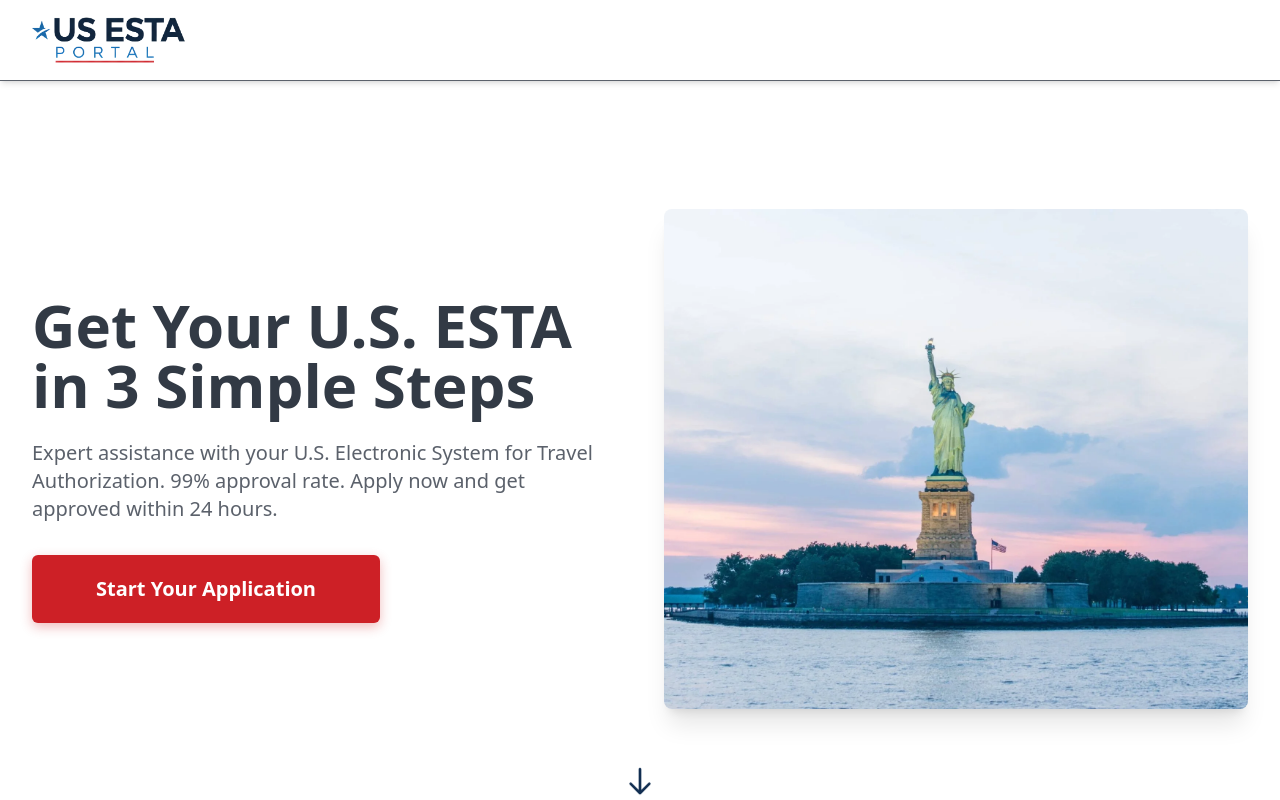
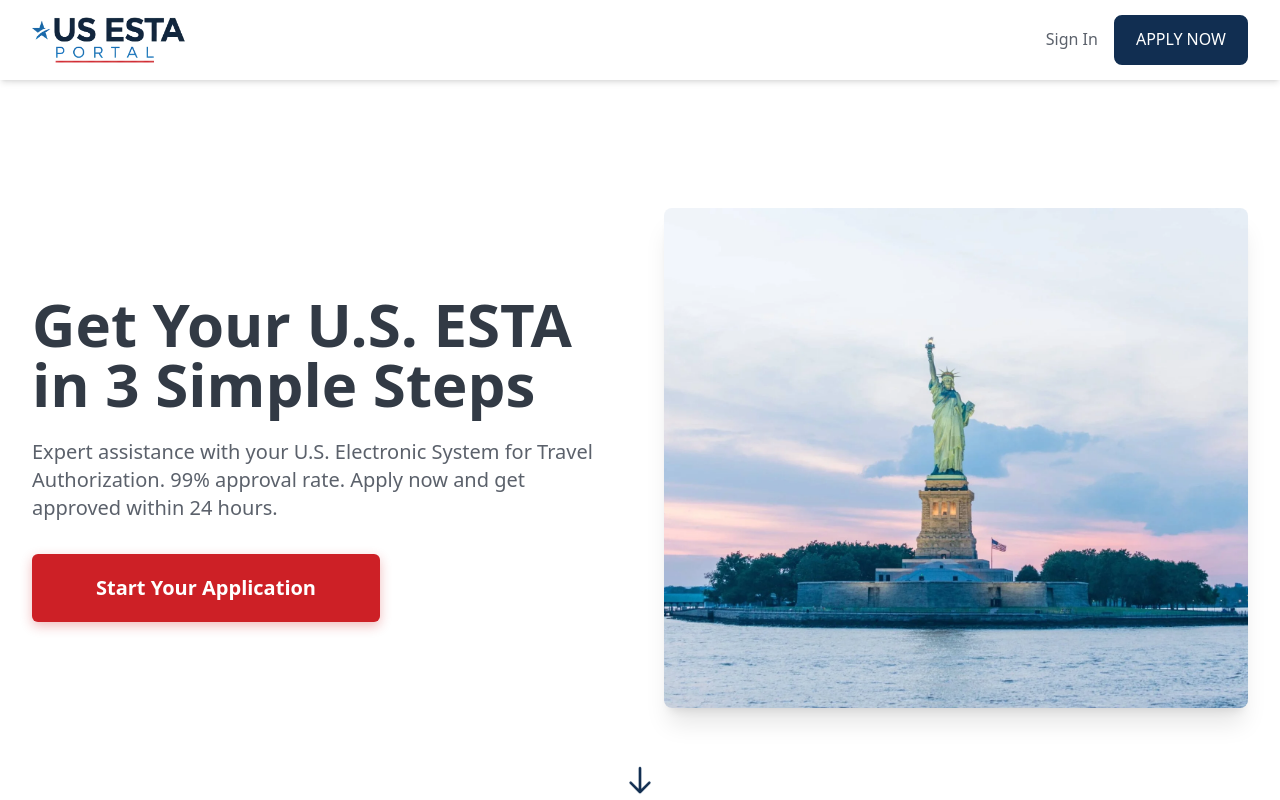
Before and after one commit to Jahanzaib00/ru.evisa-fe, a Next.js app: page / in a window 1280 px wide. Shown: the top 800 px of the page. Built offline with nearby package versions, Linux system fonts and the light colour scheme; no server answers.

Commit message:
fix(Header): clean up styles and improve mobile menu appearance

```diff
--- a/app/components/layout/Header.tsx
+++ b/app/components/layout/Header.tsx
@@ -26,7 +26,7 @@ export default function Header() {
   };
 
   return (
-    <header className="sticky top-0 z-50 bg-white border-b border-gray-200 shadow-md backdrop-blur-sm">
+    <header className="sticky top-0 z-50 bg-white shadow-md backdrop-blur-sm">
       <nav className="max-w-7xl mx-auto px-4 sm:px-6 lg:px-8">
         <div className="flex items-center justify-between h-16 md:h-20">
           {/* Logo */}
@@ -44,7 +44,7 @@ export default function Header() {
           </div>
 
           {/* Desktop Navigation */}
-          <div className="hidden md:flex! items-center space-x-8">
+          <div className="hidden md:flex items-center space-x-8">
             {user ? (
               <div className="relative">
                 <button
@@ -129,7 +129,7 @@ export default function Header() {
           <div className="md:hidden">
             <button
               onClick={toggleMobileMenu}
-              className="inline-flex items-center justify-center p-2 rounded-lg text-gray-700 hover:text-blue-600 hover:bg-blue-50 focus:outline-none focus:ring-2 focus:ring-inset focus:ring-blue-500 transition-colors duration-200"
+              className="inline-flex items-center justify-center p-2 rounded-lg text-gray-700 duration-200"
               aria-expanded="false"
             >
               <span className="sr-only">Open main menu</span>
@@ -171,7 +171,7 @@ export default function Header() {
 
       {/* Mobile Menu */}
       {isMobileMenuOpen && (
-        <div className="md:hidden border-t border-gray-200 bg-white shadow-lg animate-slideDown">
+        <div className="md:hidden border-t border-primary bg-white shadow-lg animate-slideDown">
           <div className="px-4 pt-2 pb-3 space-y-1">
             {user && (
               <div className="px-3 py-3 mb-2 bg-linear-to-r from-blue-50 to-indigo-50 rounded-lg border border-blue-100">
@@ -206,7 +206,7 @@ export default function Header() {
                 </button>
               </>
             ) : (
-              <div className="space-y-2 pt-2 border-t border-gray-200 mt-2">
+              <div className="space-y-2 mt-2">
                 <Link
                   href="/login"
                   className="block px-3 py-2 rounded-lg text-base font-medium text-gray-700 hover:text-blue-600 hover:bg-blue-50 transition-colors duration-150"
@@ -216,7 +216,7 @@ export default function Header() {
                 </Link>
                 <Link
                   href="/apply"
-                  className="block px-3 py-2.5 bg-linear-to-r from-blue-600 to-indigo-600 text-white font-medium rounded-lg hover:from-blue-700 hover:to-indigo-700 transition-all duration-200 shadow-md text-center"
+                  className="block px-3 py-2.5 bg-primary text-white font-medium rounded-lg hover:bg-primary-dark transition-all duration-200 shadow-md text-center"
                   onClick={() => setIsMobileMenuOpen(false)}
                 >
                   APPLY NOW
```
